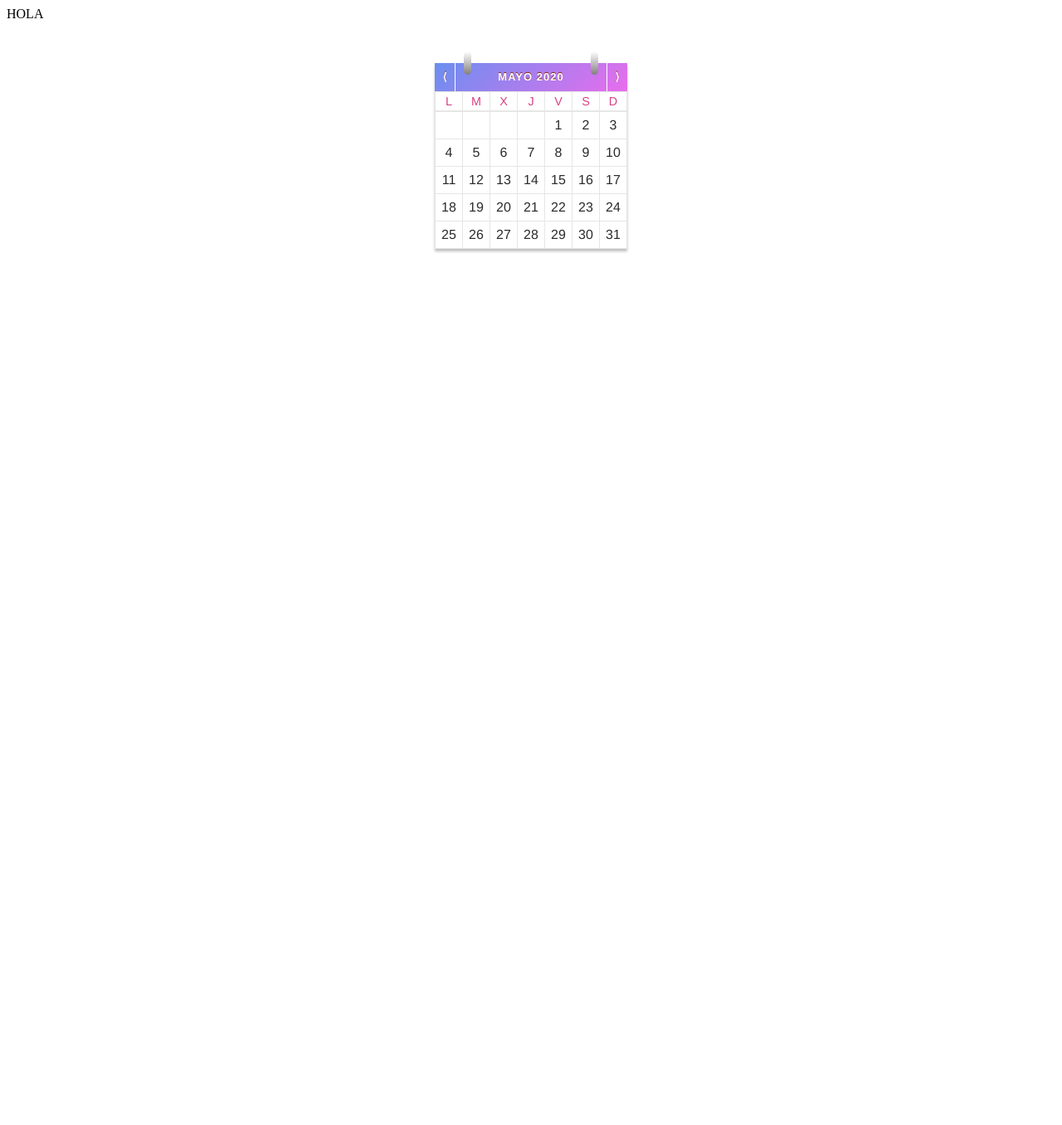
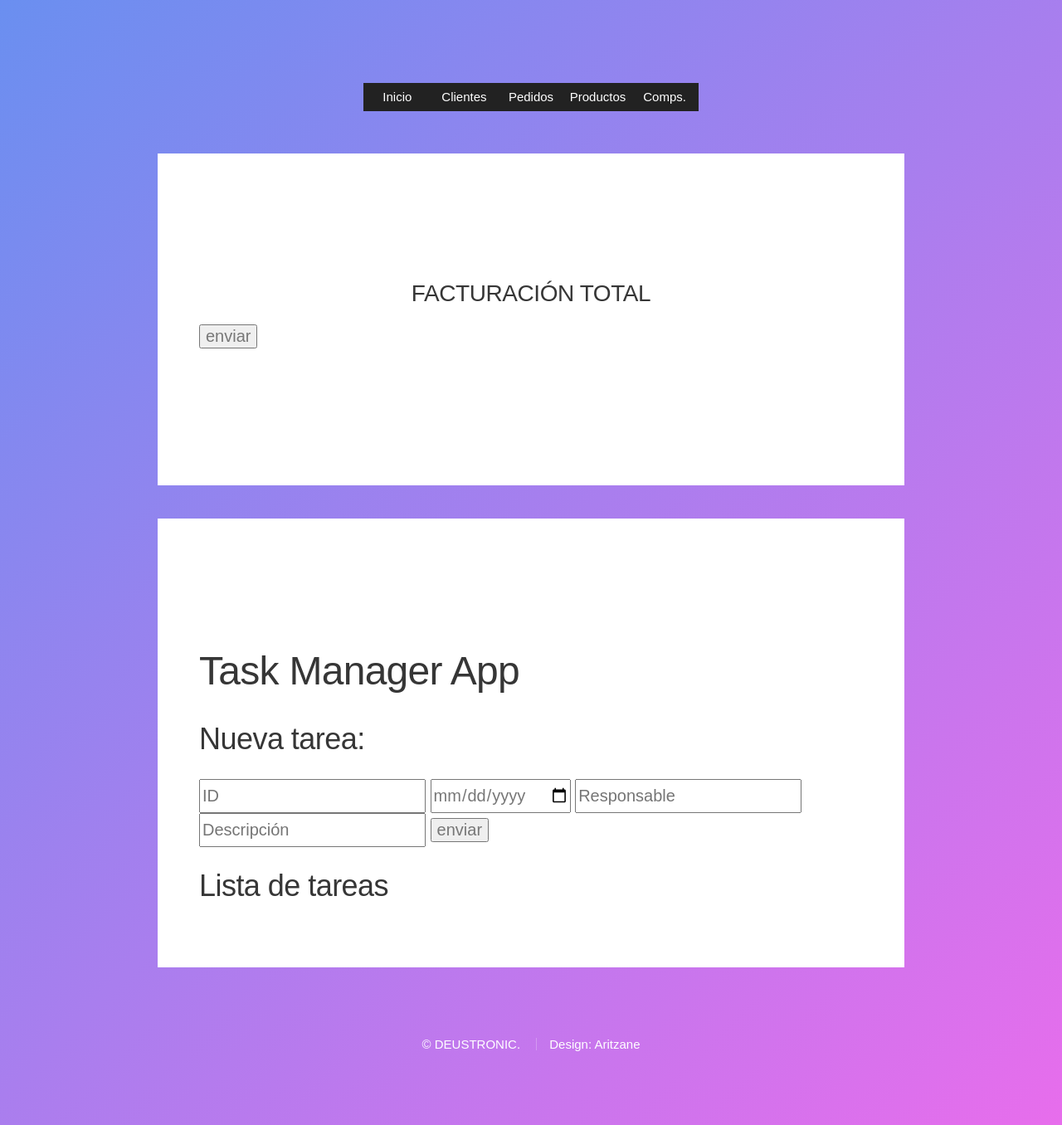
Before and after one commit to anesanchiz/App_Django, a Django app: template miProyecto/miApp/templates/Usos.html in a window 1280 px wide. Shown: the top 1356 px of the page at 83% size. Before the commit the page ends 304 px from the top, so only its background shows below. Run offline with Django 3.2, Linux system fonts and the light colour scheme; the template is opened without the code that fills it, so the values that code supplies are empty.

Commit message:
poca cosa

```diff
--- a/miProyecto/miApp/templates/Usos.html
+++ b/miProyecto/miApp/templates/Usos.html
@@ -1,145 +1,172 @@
+{% extends "base.html" %}
+{% block intro %}
 
-{% block intro %}
-HOLA
+    <h2>FACTURACIÓN TOTAL</h2>
+    <input id="load-quote-btn" type="submit" value="enviar">
+
+
+
+  <section class="text-center">
+    <div class="container">
+      <p id="codigo" class="lead my-4"></p>
+      <p id="fecha" class="my-4"></p>
+    </div>
+  </section>
+
+  <section class="text-center">
+    <div class="container">
+      <p id="quote" class="lead my-4"></p>
+      <p id="character" class="my-4"></p>
+    </div>
+  </section>
+
+<script type="text/javascript">
+
+const SERVICE_URL = "http://127.0.0.1:8000/miApp/pedidosjs/";
+
+let loadBtn = document.getElementById("load-quote-btn");
+
+loadBtn.addEventListener("click", (event) => {
+  loadData();
+});
+
+function loadData() {
+  fetch(SERVICE_URL)
+    .then((response) => response.json())
+    .then((json) => {
+
+      let qElement = document.getElementById("quote");
+      qElement.textContent = `"${json.1.codigo}"`;
+      let cElement = document.getElementById("character");
+      cElement.textContent = `- ${json.2} -`;
+    });
+}
+
+loadData();
+
+        </script>
+
+
+
 
 {% endblock intro %}
 
 {% block contenido %}
 
-      <div id="cal">
-          <div class="cabez">
-            <span class="left button" id="prev"> &lang; </span>
-            <span class="left hook"></span>
-            <span class="month-year" id="label"> Mayo 2020 </span>
-            <span class="right hook"></span>
-            <span class="right button" id="next"> &rang; </span>
-          </div>
 
-            <table id="days">
-               <td>L</td>
-               <td>M</td>
-               <td>X</td>
-               <td>J</td>
-               <td>V</td>
-               <td>S</td>
-               <td>D</td>
-             </table>
 
-             <div id="cal-frame">
+    <main>
+        <h1>Task Manager App</h1>
+        <h2>Nueva tarea:</h2>
+        <form>
+            <input type="text" name="id" placeholder="ID">
+            <input type="date" name="fecha">
+            <input type="text" name="responsable" placeholder="Responsable">
+            <input type="text" name="descripcion" placeholder="Descripción">
+            <input id="btn-nueva-tarea" type="submit" value="enviar">
+        </form>
+        <h2>Lista de tareas</h2>
+        <div id="tareas"></div>
+    </main>
 
-               <table class="curr">
-                   <tbody>
-                       <tr><td class="nil"></td><td class="nil"><td class="nil"></td><td class="nil"></td></td><td>1</td><td>2</td><td>3</td></tr>
-					   <tr><td>4</td><td>5</td><td>6</td><td>7</td><td>8</td><td>9</td><td>10</td></tr>
-					   <tr><td>11</td><td>12</td><td>13</td><td>14</td><td>15</td><td>16</td><td>17</td></tr>
-					   <tr><td>18</td><td>19</td><td>20</td><td>21</td><td>22</td><td>23</td><td>24</td></tr>
-                       <tr><td>25</td><td>26</td><td>27</td><td>28</td><td>29</td><td>30</td><td>31</td></tr>
 
-                   </tbody>
-               </table>
-            </div>
-	  </div>
 
-<style>
 
-#cal {
-    -moz-box-shadow:0px 3px 3px rgba(0, 0, 0, 0.25);
-    -webkit-box-shadow:0px 3px 3px rgba(0, 0, 0, 0.25);
-    margin:50px auto;
-    font: 13px/1.5 "Helvetica Neue", Helvatica, Arial, san-serif;
-    display:table;
+
+<script>
+
+
+
+</script>
+
+
+<!--
+const tareas = [
+    {
+        id : 1,
+        descripcion : 'Lorem ipsum dolor sit amet, consectetur adipiscing elit.',
+        responsable : 'Mikel',
+        fecha : '03-10-2020'
+    },
+    {
+        id : 2,
+        descripcion : 'Lorem ipsum dolor sit amet, consectetur adipiscing elit.',
+        responsable : 'Unai',
+        fecha : '12-08-2020'
+    },
+    {
+        id : 3,
+        descripcion : 'Lorem ipsum dolor sit amet, consectetur adipiscing elit.',
+        responsable : 'Ane',
+        fecha : '11-12-2020'
+    },
+    {
+        id : 4,
+        descripcion : 'Lorem ipsum dolor sit amet, consectetur adipiscing elit.',
+        responsable : 'Nora',
+        fecha : '07-06-2020'
+    }
+];
+
+
+function crearTarea(id, descripcion, responsable, fecha){
+    return `
+        <tr>
+            <td>${id}</td>
+            <td>${fecha}</td>
+            <td>${responsable}</td>
+            <td>${descripcion}</td>
+        </tr>`;
 }
 
-#cal .cabez {
-    cursor:default;
-    background: linear-gradient(135deg, #6A8FF0 0%, #E86DEC 100%);
-    background: -moz-linear-gradient(top, #6A8FF0, #E86DEC);
-    background: -webkit-gradient(linear-gradient(135deg, #6A8FF0 0%, #E86DEC 100%));
-    height: 34px;
-    position: relative;
-    color:#fff;
-    font-weight:bold;
-    text-shadow:0px -1px 0 #87260C;
-    text-transform: uppercase;
+function generarHTMLTablaTareas(tareas) {
+    let tabla = `
+        <table id="tabla-tareas">
+            <thead>
+                <tr>
+                    <td>ID</td>
+                    <td>Fecha</td>
+                    <td>Responsable</td>
+                    <td>Descripción</td>
+                </tr>
+            </thead>
+            <tbody>
+    `;
+    for(const tarea of tareas) {
+        tabla += crearTarea(tarea.id, tarea.descripcion, tarea.responsable, tarea.fecha);
+    }
+    tabla += '</tbody></table>'
+    return tabla;
 }
 
-#cal .cabez span {
-    display:inline-block;
-    line-height:34px;
+function crearTablaTareas(tareas){
+    let tabla = generarHTMLTablaTareas(tareas);
+    document.getElementById('tareas').innerHTML = tabla;
 }
 
-#cal .cabez .hook {
-    width: 9px;
-    height: 28px;
-    position: absolute;
-    bottom:60%;
-    border-radius:10px;
-    background: -webkit-gradient(linear, right top, right bottom, from(#fff), to(#827e7d));
-}
+// Crear tabla de tareas
+crearTablaTareas(tareas);
 
-.right.hook {
-    right:15%;
-}
-.left.hook {
-    left: 15%;
-}
+// Controlador para añadir nuevas tareas
+document.getElementById('btn-nueva-tarea').addEventListener('click', function(event){
+    event.preventDefault(); // Detener el envío del formulario
 
-#cal .cabez .button {
-    width:24px;
-    text-align:center;
-    position:absolute;
-}
+    let formulario = event.currentTarget.parentNode; // Acceder al formulario desde el botón
 
-#cal .cabez .left.button {
-    left:0;
-    border-right:1px solid;
-}
-
-#cal .cabez .right.button {
-    right:0;
-    top:0;
-    border-left:1px solid;
-}
-
-#cal .cabez .month-year {
-    letter-spacing: 1px;
-    width: 100%;
-    text-align: center;
-}
-
-#cal table {
-    border-collapse:collapse;
-}
+    // Crear un objeto Tarea con los datos del formulario
+    let nuevaTarea = {
+        id: formulario.children["id"].value,
+        descripcion: formulario.children["descripcion"].value,
+        responsable: formulario.children["responsable"].value,
+        fecha: formulario.children["fecha"].value
+    }
 
 
-#cal td {
-    color:#2b2b2b;
-    width:30px;
-    height:30px;
-    line-height:30px;
-    text-align:center;
-    border:1px solid #e6e6e6;
-    cursor:default;
-}
-
-#cal #days td {
-    height:20px;
-    line-height: 20px;
-    font-size:90%;
-    color:#D84186;
-}
-
-
-#cal #cal-frame td:not(.nil):hover {
-    color:#fff;
-    text-shadow: #6C1A07 0px -1px;
-    background:#D84186;
-    background: -moz-linear-gradient(top, #b32b0c, #cd310d);
-    background: -webkit-gradient(linear-gradient(135deg, #6A8FF0 0%, #E86DEC 100%));
-    -moz-box-shadow:0px 0px 0px;
-    -webkit-box-shadow:0px 0px 0px;
-}
-
-</style>
+    // Añadir la nueva tarea al listado de tareas
+    tareas.push(nuevaTarea);
+    // Volver a crear la tabla (ahora la lista ya contiene la nueva tarea)
+    crearTablaTareas(tareas);
+});
+</script>-->
 
 {% endblock contenido %}
```
Also changed, not shown: miProyecto/miApp/templates/clientes.html (+3 -18 lines), miProyecto/db.sqlite3.
